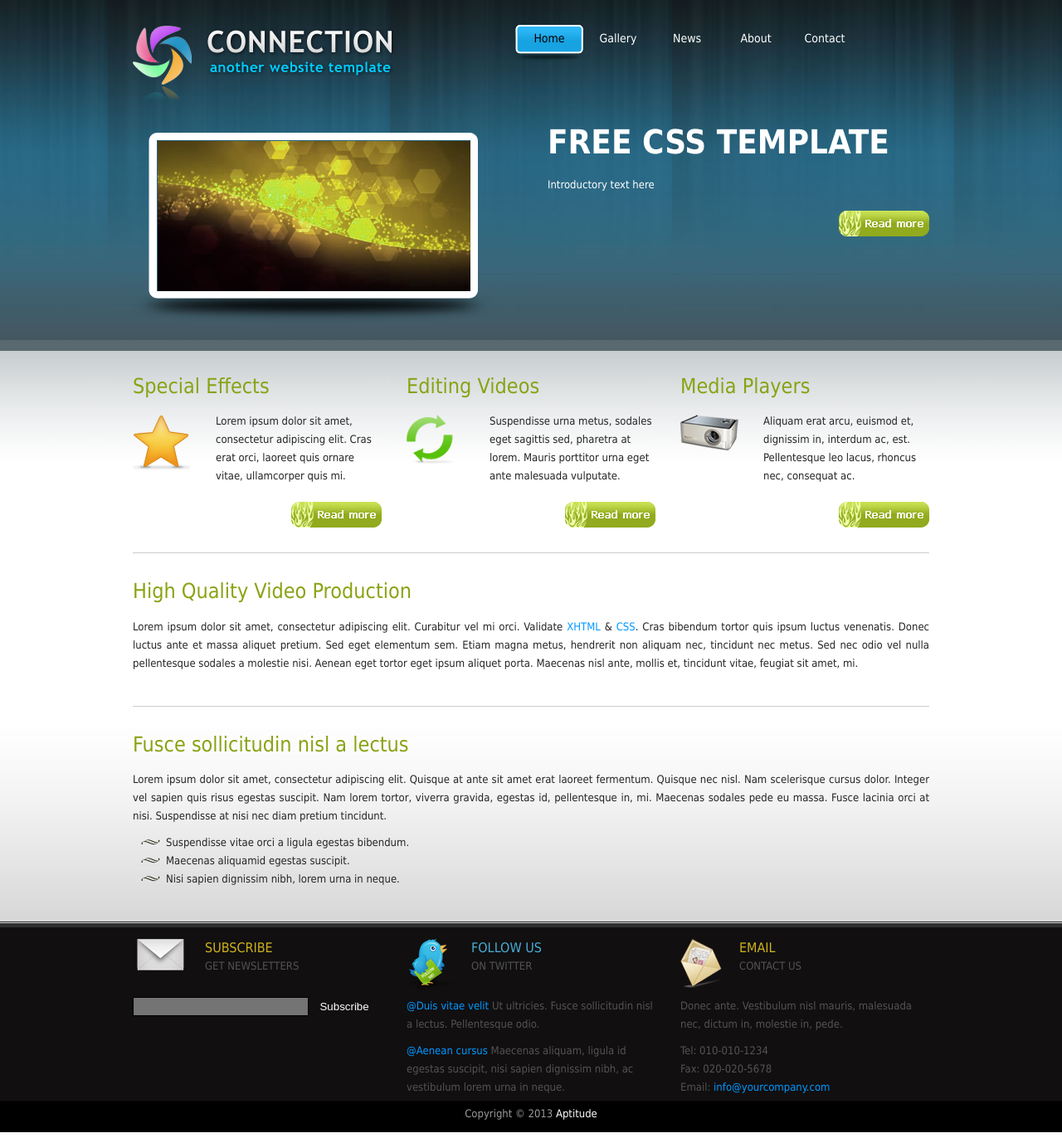
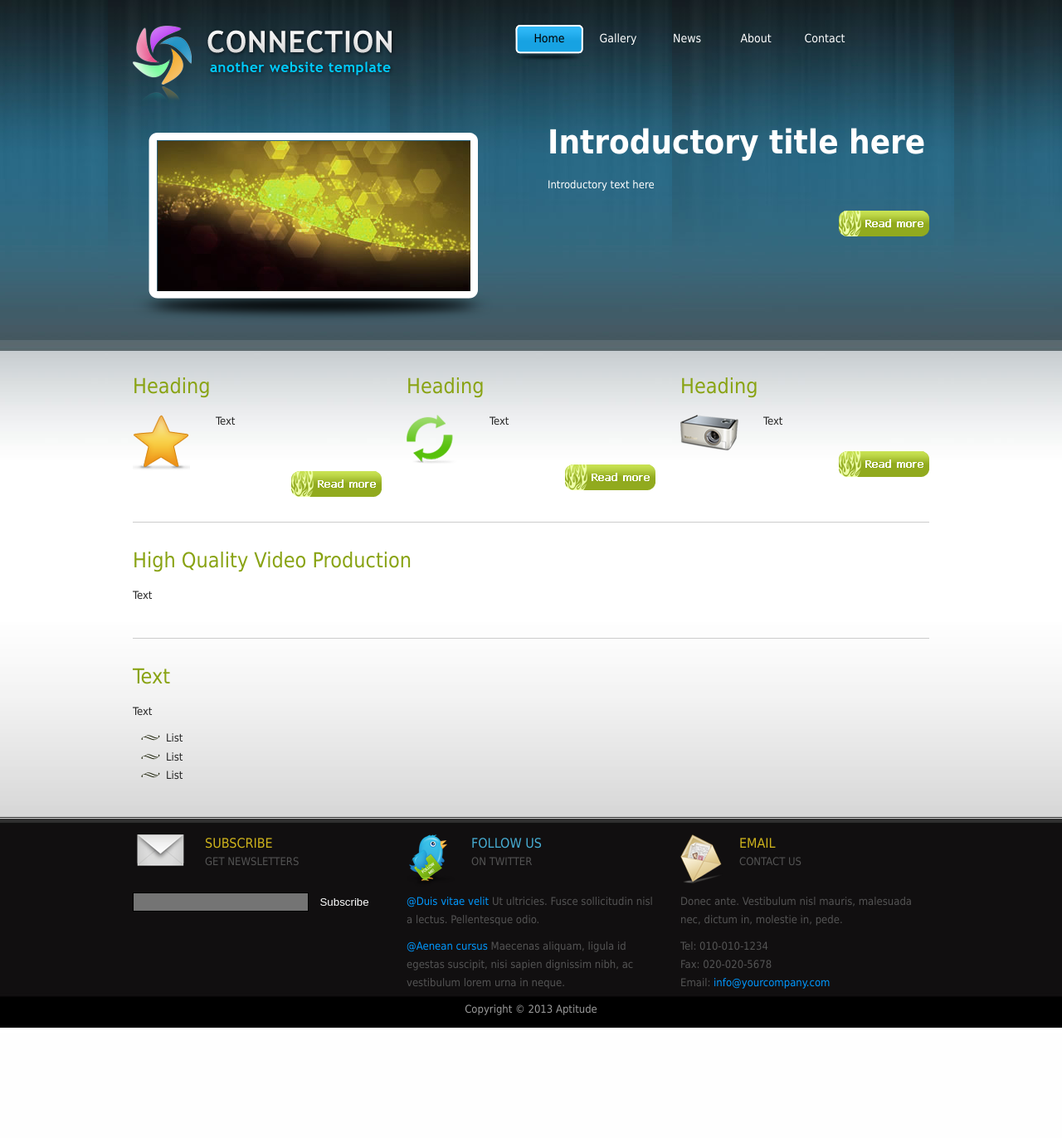
Before and after one commit to arimbun/aptitude, a Django app: page / in a window 1280 px wide. Shown: the whole page at 83% size. After the commit the page ends 1239 px from the top, so only its background shows below. Run offline with Django 3.2, Linux system fonts and the light colour scheme.

Commit message:
template monster 275 integration with Aptitude

```diff
--- a/apps/landing/templates/landing/base.html
+++ b/apps/landing/templates/landing/base.html
@@ -0,0 +1,67 @@
+<!DOCTYPE html PUBLIC "-//W3C//DTD XHTML 1.0 Transitional//EN"
+        "http://www.w3.org/TR/xhtml1/DTD/xhtml1-transitional.dtd">
+<html xmlns="http://www.w3.org/1999/xhtml">
+<head>
+    {% load staticfiles %}
+    <meta http-equiv="Content-Type" content="text/html; charset=utf-8"/>
+    <title>{{ title }}</title>
+    <meta name="keywords" content="{{ keywords }}"/>
+    <meta name="description" content="{{ descriptions }}"/>
+    <link rel="stylesheet" type="text/css" href="{% static 'landing/main.css' %}"/>
+</head>
+
+<body>
+{% block content %}{% endblock %}
+
+<div id="templatemo_footer_wrapper">
+    <div id="templatemo_footer">
+
+        <div class="col_allw300">
+            <div class="footer_title">
+                <img src="../../static/images/newsletter.png" alt="icons"/>
+                <h5>SUBSCRIBE</h5>
+                GET NEWSLETTERS
+            </div>
+            <form action="#" method="post">
+                <input type="text" id="newsletter_input" name="email"/>
+                <input type="submit" name="submit" id="newsletter_submit" value=" Subscribe "/>
+            </form>
+        </div>
+
+        <div class="col_allw300">
+            <div class="footer_title twitter">
+                <img src="../../static/images/twitter.png" alt="icons"/>
+                <h5>FOLLOW US</h5>
+                ON TWITTER
+            </div>
+            <p><a href="#">@Duis vitae velit</a> Ut ultricies. Fusce sollicitudin nisl a lectus. Pellentesque odio.</p>
+
+            <p><a href="#">@Aenean cursus</a> Maecenas aliquam, ligula id egestas suscipit, nisi sapien dignissim nibh,
+                ac vestibulum lorem urna in neque.</p>
+        </div>
+
+        <div class="col_allw300 col_last">
+            <div class="footer_title">
+                <img src="../../static/images/mail.png" alt="icons"/>
+                <h5>EMAIL</h5>
+                CONTACT US
+            </div>
+            <p> Donec ante. Vestibulum nisl mauris, malesuada nec, dictum in, molestie in, pede.</p>
+            Tel: 010-010-1234<br/>
+            Fax: 020-020-5678<br/>
+            Email: <a href="#">info@yourcompany.com</a></div>
+
+        <div class="cleaner"></div>
+    </div>
+    <!-- end of footer -->
+
+    <div id="copyright">
+        Copyright © {{ year }} Aptitude
+    </div>
+    <!-- end of templatemo_footer -->
+</div>
+<!-- end of footer wrapper -->
+</body>
+
+
+</html>
--- a/apps/landing/templates/landing/index.html
+++ b/apps/landing/templates/landing/index.html
@@ -1,16 +1,7 @@
-<!DOCTYPE html PUBLIC "-//W3C//DTD XHTML 1.0 Transitional//EN"
-        "http://www.w3.org/TR/xhtml1/DTD/xhtml1-transitional.dtd">
-<html xmlns="http://www.w3.org/1999/xhtml">
-<head>
+{% extends 'landing/base.html' %}
 {% load staticfiles %}
-    <meta http-equiv="Content-Type" content="text/html; charset=utf-8"/>
-    <title>{{ title }}</title>
-    <meta name="keywords" content="{{ keywords }}"/>
-    <meta name="description" content="{{ descriptions }}"/>
-    <link rel="stylesheet" type="text/css" href="{% static 'landing/main.css' %}"/>
-</head>
-<body>
 
+{% block content %}
     <div id="templatemo_body_wrapper">
         <div id="templatemo_wrapper">
 
@@ -36,10 +27,10 @@
             <div id="templatemo_middle">
                 <div id="mid_img_wrap">
                     <span></span>
-                <img src="../../static/images/templatemo_image_01.jpg" alt="connection"/>
+                    <img src="{% static 'images/templatemo_image_01.jpg' %}" alt="connection"/>
                 </div>
                 <div id="mid_right">
-                <div id="mid_title">FREE CSS TEMPLATE</div>
+                    <div id="mid_title">Introductory title here</div>
                     <p>Introductory text here</p>
                     <a class="more float_r" href="#"></a>
                 </div>
@@ -49,27 +40,24 @@
 
                 <div class="col_w960">
                     <div class="fp_services_box">
-                    <h2>Special Effects</h2>
-                    <img src="../../static/images/star.png" class="image_fl" alt="Image"/>
+                        <h2>Heading</h2>
+                        <img src="{% static 'images/star.png' %}" class="image_fl" alt="Image"/>
 
-                    <p>Lorem ipsum dolor sit amet, consectetur adipiscing elit. Cras erat orci, laoreet quis ornare
-                        vitae, ullamcorper quis mi.</p>
+                        <p>Text</p>
                         <a href="#" class="more float_r"></a>
                     </div>
                     <div class="fp_services_box">
-                    <h2> Editing Videos</h2>
-                    <img src="../../static/images/recycle.png" class="image_fl" alt="Image"/>
+                        <h2>Heading</h2>
+                        <img src="{% static 'images/recycle.png' %}" class="image_fl" alt="Image"/>
 
-                    <p>Suspendisse urna metus, sodales eget sagittis sed, pharetra at lorem. Mauris porttitor urna eget
-                        ante malesuada vulputate.</p>
+                        <p>Text</p>
                         <a href="#" class="more float_r"></a>
                     </div>
                     <div class="fp_services_box last_box">
-                    <h2>Media Players</h2>
-                    <img src="../../static/images/projector.png" class="image_fl" alt="Image"/>
+                        <h2>Heading</h2>
+                        <img src="{% static 'images/projector.png' %}" class="image_fl" alt="Image"/>
 
-                    <p>Aliquam erat arcu, euismod et, dignissim in, interdum ac, est. Pellentesque leo lacus, rhoncus
-                        nec, consequat ac.</p>
+                        <p>Text</p>
                         <a href="#" class="more float_r"></a>
                     </div>
                     <div class="cleaner"></div>
@@ -79,29 +67,19 @@
                 <div class="col_w960">
                     <h2>High Quality Video Production</h2>
 
-                <p align="justify">Lorem ipsum dolor sit amet, consectetur adipiscing elit. Curabitur vel mi orci.
-                    Validate <a href="http://validator.w3.org/check?uri=referer" rel="nofollow">XHTML</a> &amp; <a
-                            href="http://jigsaw.w3.org/css-validator/check/referer" rel="nofollow">CSS</a>. Cras
-                    bibendum tortor quis ipsum luctus venenatis. Donec luctus ante et massa aliquet pretium. Sed eget
-                    elementum sem. Etiam magna metus, hendrerit non aliquam nec, tincidunt nec metus. Sed nec odio vel
-                    nulla pellentesque sodales a molestie nisi. Aenean eget tortor eget ipsum aliquet porta. Maecenas
-                    nisl ante, mollis et, tincidunt vitae, feugiat sit amet, mi.</p>
+                    <p align="justify">Text</p>
 
                     <div class="cleaner"></div>
                 </div>
 
                 <div class="col_w960 col_w960_last">
-                <h2>Fusce sollicitudin nisl a lectus</h2>
+                    <h2>Text</h2>
 
-                <p align="justify">Lorem ipsum dolor sit amet, consectetur adipiscing elit. Quisque at ante sit amet
-                    erat laoreet fermentum. Quisque nec nisl. Nam scelerisque cursus dolor. Integer vel sapien quis
-                    risus egestas suscipit. Nam lorem tortor, viverra gravida, egestas id, pellentesque in, mi. Maecenas
-                    sodales pede eu massa. Fusce lacinia orci at nisi. Suspendisse at nisi nec diam pretium
-                    tincidunt.</p>
+                    <p align="justify">Text</p>
                     <ul class="tmo_list">
-                    <li>Suspendisse vitae orci a ligula egestas bibendum.</li>
-                    <li>Maecenas aliquamid egestas suscipit.</li>
-                    <li>Nisi sapien dignissim nibh, lorem urna in neque.</li>
+                        <li>List</li>
+                        <li>List</li>
+                        <li>List</li>
                     </ul>
                 </div>
 
@@ -115,57 +93,4 @@
         <div class="cleaner"></div>
     </div>
     <!-- end of body wrapper -->
-
-<div id="templatemo_footer_wrapper">
-    <div id="templatemo_footer">
-
-        <div class="col_allw300">
-            <div class="footer_title">
-                <img src="../../static/images/newsletter.png" alt="icons"/>
-                <h5>SUBSCRIBE</h5>
-                GET NEWSLETTERS
-            </div>
-            <form action="#" method="post">
-                <input type="text" id="newsletter_input" name="email"/>
-                <input type="submit" name="submit" id="newsletter_submit" value=" Subscribe "/>
-            </form>
-        </div>
-
-        <div class="col_allw300">
-            <div class="footer_title twitter">
-                <img src="../../static/images/twitter.png" alt="icons"/>
-                <h5>FOLLOW US</h5>
-                ON TWITTER
-            </div>
-            <p><a href="#">@Duis vitae velit</a> Ut ultricies. Fusce sollicitudin nisl a lectus. Pellentesque odio.</p>
-
-            <p><a href="#">@Aenean cursus</a> Maecenas aliquam, ligula id egestas suscipit, nisi sapien dignissim nibh,
-                ac vestibulum lorem urna in neque.</p>
-        </div>
-
-        <div class="col_allw300 col_last">
-            <div class="footer_title">
-                <img src="../../static/images/mail.png" alt="icons"/>
-                <h5>EMAIL</h5>
-                CONTACT US
-            </div>
-            <p> Donec ante. Vestibulum nisl mauris, malesuada nec, dictum in, molestie in, pede.</p>
-            Tel: 010-010-1234<br/>
-            Fax: 020-020-5678<br/>
-            Email: <a href="#">info@yourcompany.com</a></div>
-
-        <div class="cleaner"></div>
-    </div>
-    <!-- end of footer -->
-
-    <div id="copyright">
-
-        Copyright © {{ year }} <a href="#">Aptitude</a>
-
-    </div>
-    <!-- end of templatemo_footer -->
-</div>
-<!-- end of footer wrapper -->
-
-</body>
-</html>
+{% endblock %}
```
Lines whose indentation alone changed are shown as unchanged.
